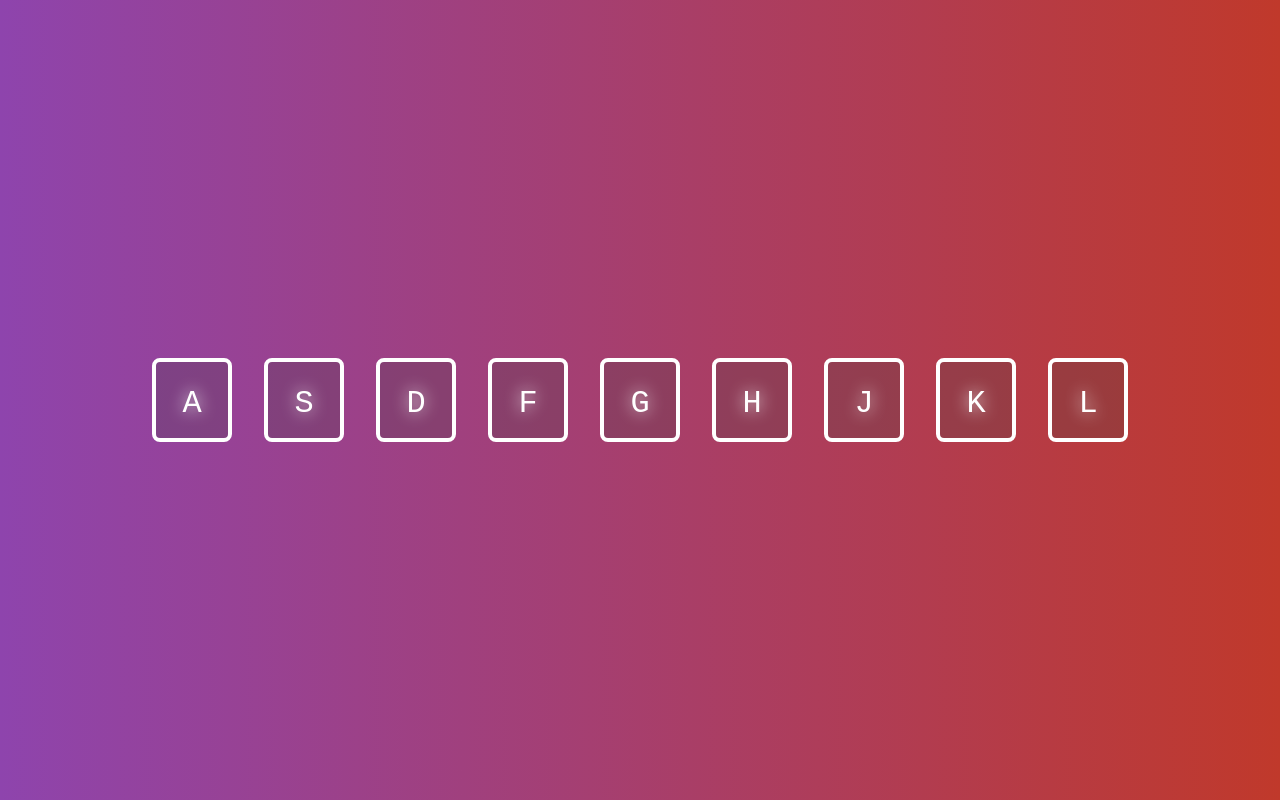
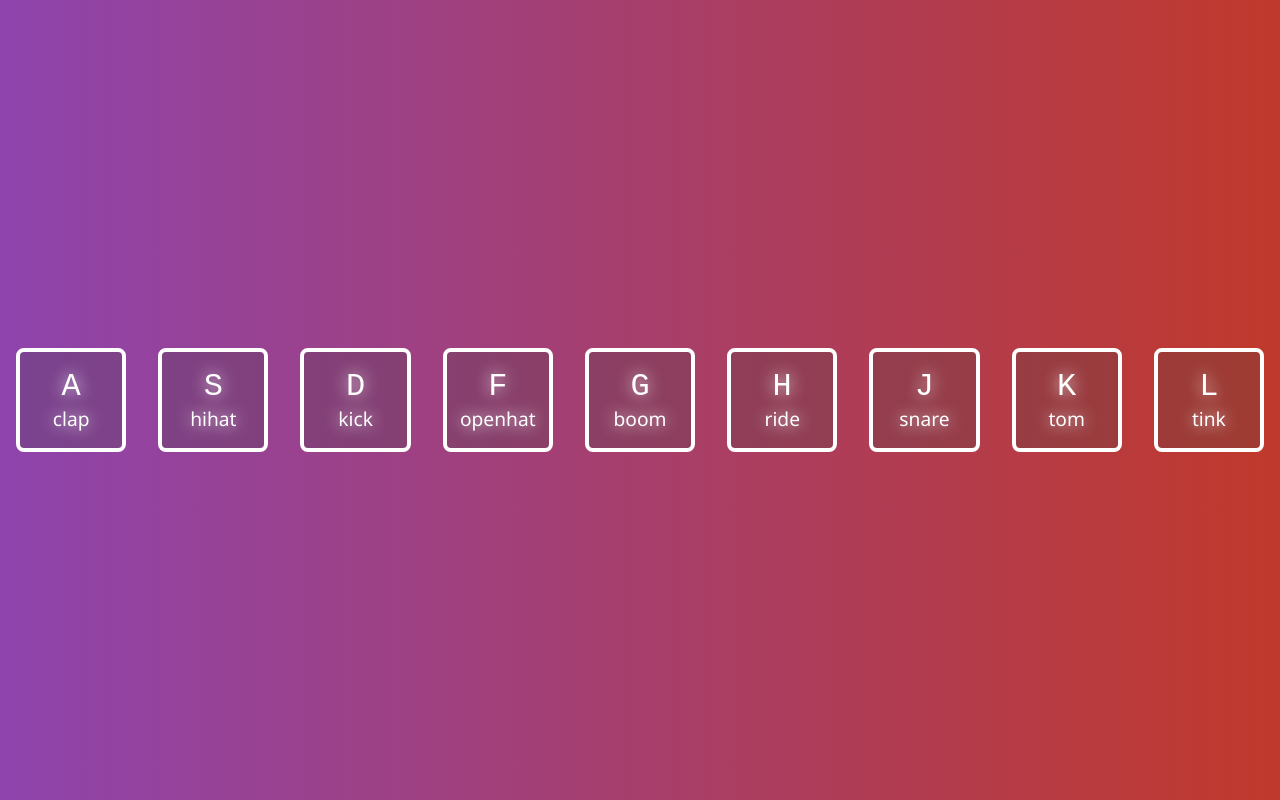
Before and after one commit to virgiliovalentin/javascript-playground, a plain HTML site: page drum-kit/index.html in a window 1280 px wide. Drawn offline with Linux system fonts and the light colour scheme.

Commit message:
🐛 Fixed final desktop view

```diff
--- a/drum-kit/css/style.css
+++ b/drum-kit/css/style.css
@@ -29,9 +29,26 @@ html, body {
     margin: 1rem;
     padding: 1rem .5rem;
     text-align: center;
-    width: 5rem;
-    font-size: 2rem;
+    width: 7rem;
+    font-size: 1rem;
     background: rgba(63, 63, 63, 0.253);
     color: white;
     text-shadow: 0 0 1rem whitesmoke;
+    transition: all .07s ease;
 }
+
+.playing {
+    transform: scale(1.1);
+    border-color: coral;
+    box-shadow: 0 0 1rem coral;
+}
+
+kbd{
+    display: block;
+    font-size: 2rem;
+}
+
+.sound{
+    font-size: 1.2em;
+    letter-spacing: .1 rem;
+}
--- a/drum-kit/index.html
+++ b/drum-kit/index.html
@@ -11,39 +11,39 @@
     <div class="keys">
         <div data-key="65" class="key">
             <kbd>A</kbd>
-            <span class="sound"></span>
+            <span class="sound">clap</span>
         </div>
         <div data-key="83" class="key">
             <kbd>S</kbd>
-            <span class="sound"></span>
+            <span class="sound">hihat</span>
         </div>
         <div data-key="68" class="key">
             <kbd>D</kbd>
-            <span class="sound"></span>
+            <span class="sound">kick</span>
         </div>
         <div data-key="70" class="key">
             <kbd>F</kbd>
-            <span class="sound"></span>
+            <span class="sound">openhat</span>
         </div>
         <div data-key="71" class="key">
             <kbd>G</kbd>
-            <span class="sound"></span>
+            <span class="sound">boom</span>
         </div>
         <div data-key="72" class="key">
             <kbd>H</kbd>
-            <span class="sound"></span>
+            <span class="sound">ride</span>
         </div>
         <div data-key="74" class="key">
             <kbd>J</kbd>
-            <span class="sound"></span>
+            <span class="sound">snare</span>
         </div>
         <div data-key="75" class="key">
             <kbd>K</kbd>
-            <span class="sound"></span>
+            <span class="sound">tom</span>
         </div>
         <div data-key="76" class="key">
             <kbd>L</kbd>
-            <span class="sound"></span>
+            <span class="sound">tink</span>
         </div>
     </div>
 
@@ -56,5 +56,7 @@
     <audio data-key="74" src="sounds/snare.wav"></audio>
     <audio data-key="75" src="sounds/tom.wav"></audio>
     <audio data-key="76" src="sounds/tink.wav"></audio>
+
+    <script src="js/drum-kit.js"></script>
 </body>
 </html>
```
